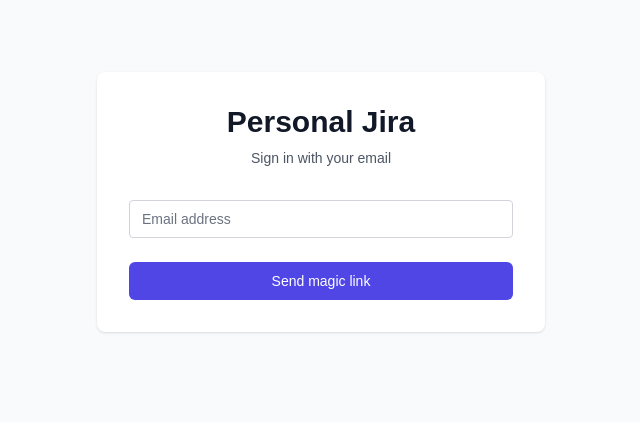
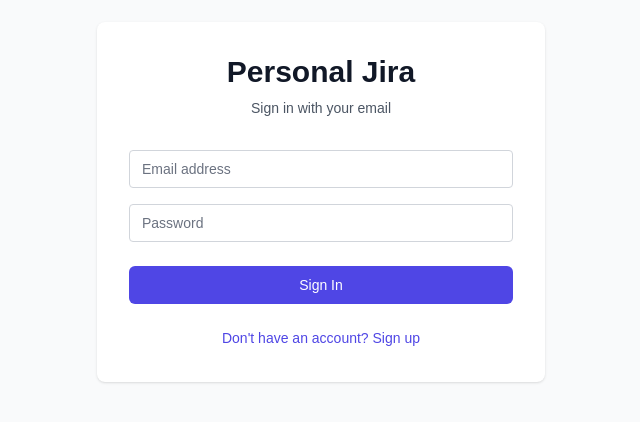
Before and after one commit to jtworld77/jiras, a Next.js app: page / in a window 1280 px wide. Shown: the part 198-620 px from the top of the page, without its empty margins (319-959 px from the left). Built offline with nearby package versions, Linux system fonts and the light colour scheme; no server answers.

Commit message:
feat: Implement email/password login and signup
Co-authored-by: support <support@jobstoday.world>

```diff
--- a/components/LoginForm.tsx
+++ b/components/LoginForm.tsx
@@ -2,28 +2,56 @@
 
 import { useState } from 'react';
 import { supabase } from '@/lib/supabase/client';
+import { useRouter } from 'next/navigation';
 
 export default function LoginForm() {
   const [email, setEmail] = useState('');
+  const [password, setPassword] = useState('');
   const [loading, setLoading] = useState(false);
   const [message, setMessage] = useState('');
+  const [isSignUp, setIsSignUp] = useState(false);
+  const router = useRouter();
 
   const handleLogin = async (e: React.FormEvent) => {
     e.preventDefault();
     setLoading(true);
     setMessage('');
 
-    const { error } = await supabase.auth.signInWithOtp({
+    if (isSignUp) {
+      // Sign up
+      const { error } = await supabase.auth.signUp({
         email,
-      options: {
-        emailRedirectTo: `${window.location.origin}/auth/callback`,
-      },
+        password,
       });
 
       if (error) {
         setMessage(error.message);
       } else {
-      setMessage('Check your email for the login link!');
+        setMessage('Account created! Logging you in...');
+        // Auto login after signup
+        const { error: signInError } = await supabase.auth.signInWithPassword({
+          email,
+          password,
+        });
+
+        if (!signInError) {
+          router.push('/projects');
+          router.refresh();
+        }
+      }
+    } else {
+      // Sign in
+      const { error } = await supabase.auth.signInWithPassword({
+        email,
+        password,
+      });
+
+      if (error) {
+        setMessage(error.message);
+      } else {
+        router.push('/projects');
+        router.refresh();
+      }
     }
 
     setLoading(false);
@@ -31,6 +59,7 @@ export default function LoginForm() {
 
   return (
     <form onSubmit={handleLogin} className="mt-8 space-y-6">
+      <div className="space-y-4">
         <div>
           <label htmlFor="email" className="sr-only">
             Email address
@@ -47,12 +76,37 @@ export default function LoginForm() {
           />
         </div>
 
+        <div>
+          <label htmlFor="password" className="sr-only">
+            Password
+          </label>
+          <input
+            id="password"
+            name="password"
+            type="password"
+            required
+            value={password}
+            onChange={(e) => setPassword(e.target.value)}
+            className="appearance-none rounded relative block w-full px-3 py-2 border border-gray-300 placeholder-gray-500 text-gray-900 focus:outline-none focus:ring-indigo-500 focus:border-indigo-500 focus:z-10 sm:text-sm"
+            placeholder="Password"
+          />
+        </div>
+      </div>
+
       <button
         type="submit"
         disabled={loading}
         className="group relative w-full flex justify-center py-2 px-4 border border-transparent text-sm font-medium rounded-md text-white bg-indigo-600 hover:bg-indigo-700 focus:outline-none focus:ring-2 focus:ring-offset-2 focus:ring-indigo-500 disabled:opacity-50"
       >
-        {loading ? 'Sending...' : 'Send magic link'}
+        {loading ? 'Loading...' : (isSignUp ? 'Sign Up' : 'Sign In')}
+      </button>
+
+      <button
+        type="button"
+        onClick={() => setIsSignUp(!isSignUp)}
+        className="w-full text-center text-sm text-indigo-600 hover:text-indigo-800"
+      >
+        {isSignUp ? 'Already have an account? Sign in' : "Don't have an account? Sign up"}
       </button>
 
       {message && (
```
Lines whose indentation alone changed are shown as unchanged.
